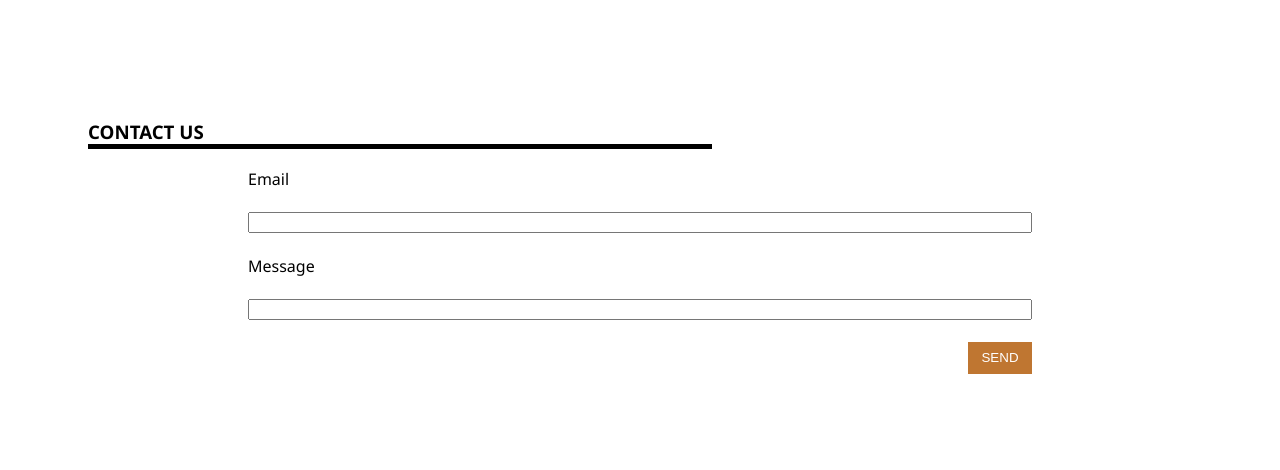
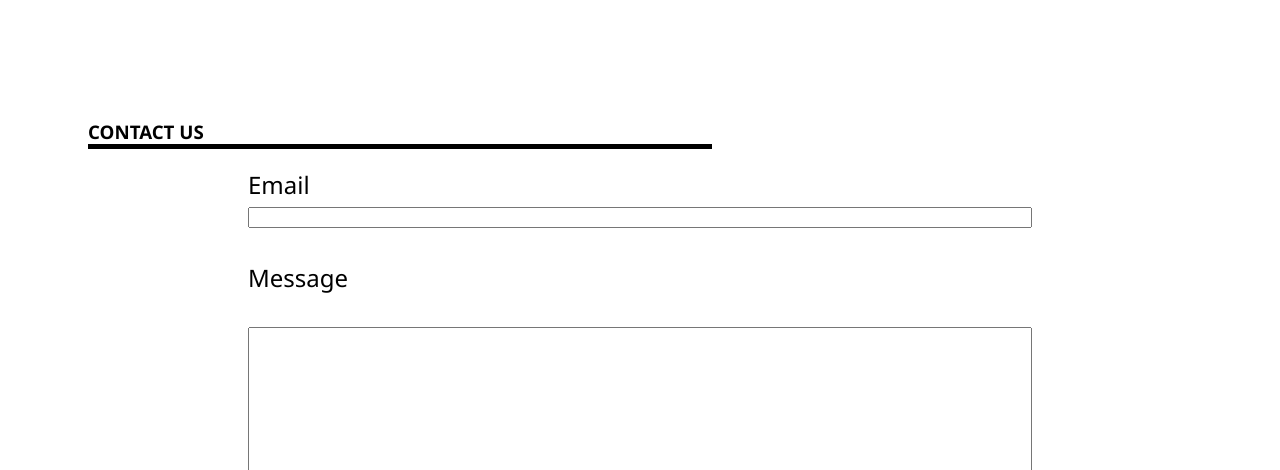
Before and after one commit to awitmer1/eCommerce-Website, a plain HTML site: page index.html in a window 1280 px wide. Shown: the part 3470-3940 px from the top of the page. Drawn offline with Linux system fonts and the light colour scheme.

Commit message:
Fixed contact form to be text-area

```diff
--- a/index.html
+++ b/index.html
@@ -220,14 +220,16 @@
             </div>
         </section>
         <section class="contact-us">
-            <h3>Contact Us</h3>
+            <div class="contact-us-container">
+                <h3>Contact Us</h3>
                 <form>
                     <label>Email</label><br>
                         <input type="text"><br>
                     <label>Message</label><br>
-                        <input type="text"><br>
+                        <textarea rows="10"></textarea><br>
                     <button>SEND</button><br>
                 </form>
+            </div>
         </section>
     </main>
     <footer>
--- a/styles.css
+++ b/styles.css
@@ -213,6 +213,7 @@ footer {
     justify-content: center;
     margin-left: 10rem;
     margin-right: 10rem;
+    font-size: x-large;
 }
 
 .contact-us h3 {
@@ -221,6 +222,9 @@ footer {
     margin-right: 30rem;
 }
 
+.contact-us input {
+    margin-top: -2em;
+}
 .contact-us button {
     color: white;
     background-color: #BF7631;
```
